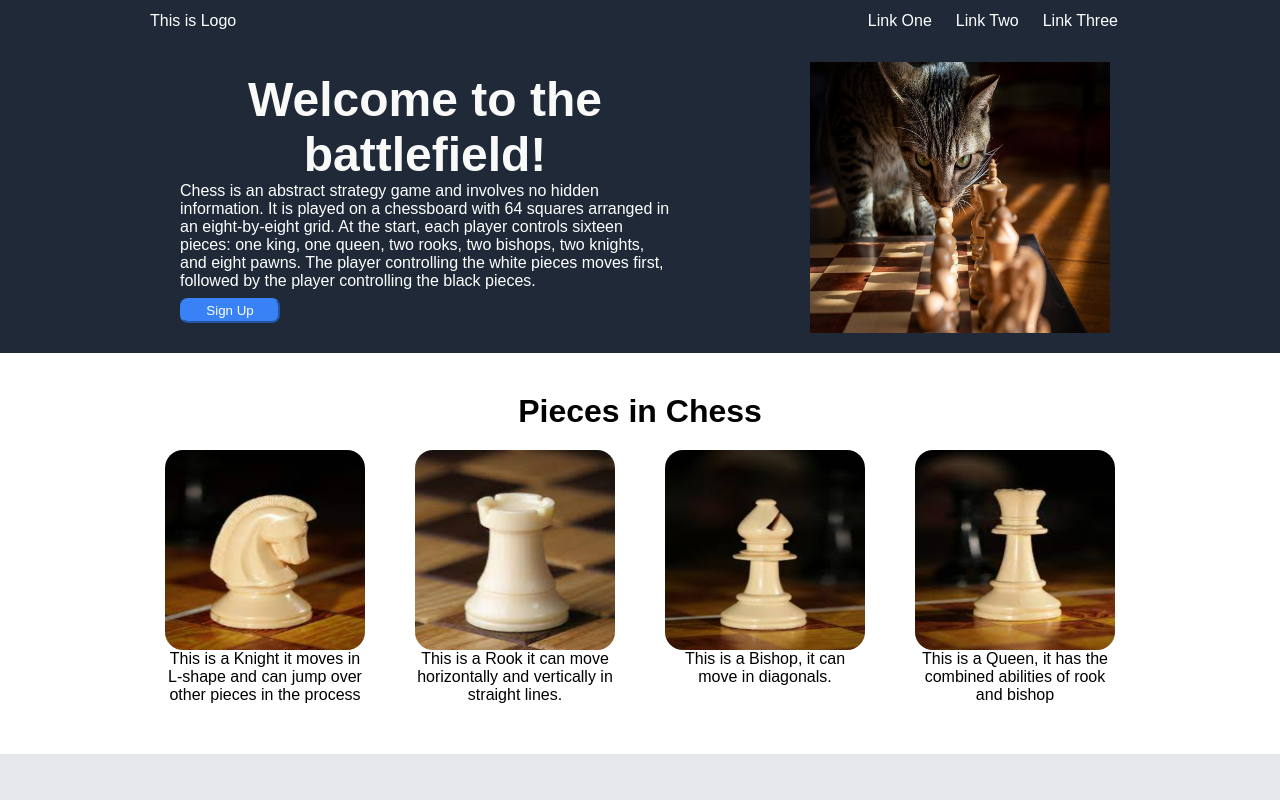
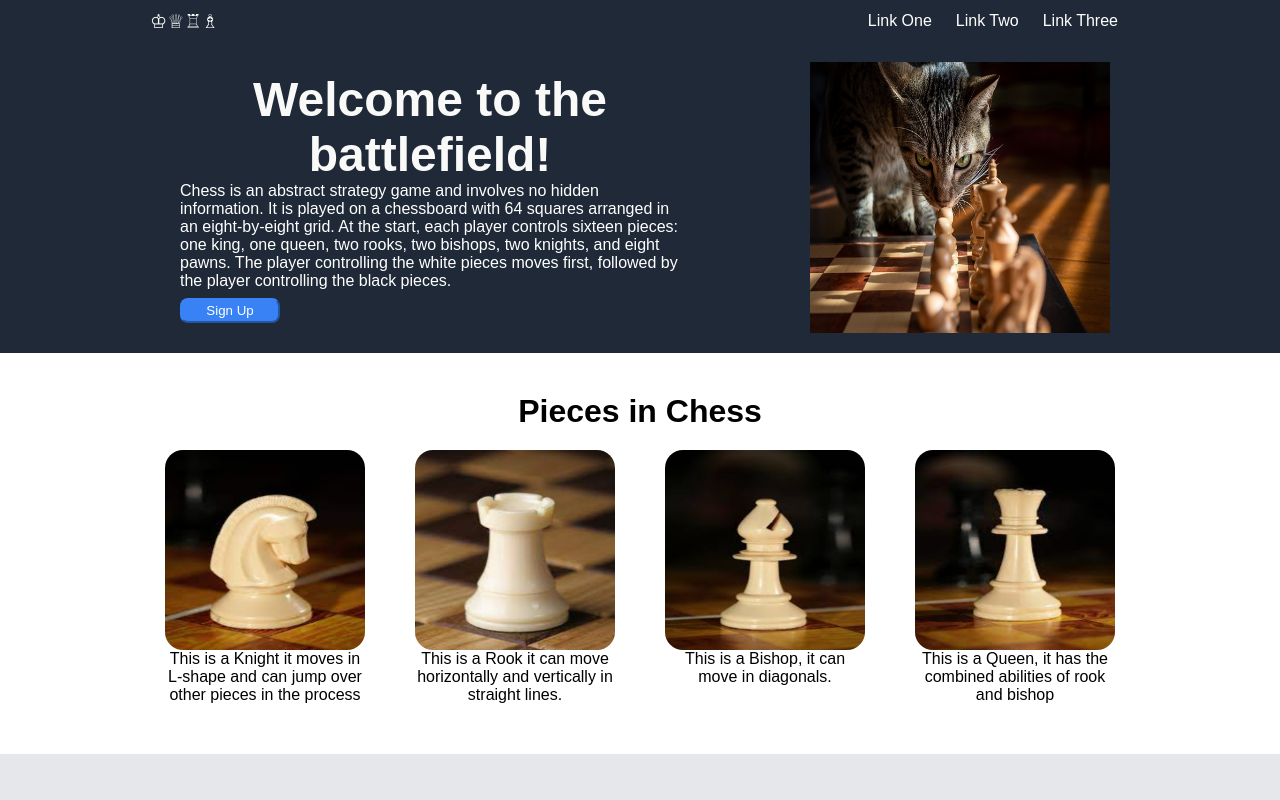
Before and after one commit to virendrasinh734/odin-landingpage, a plain HTML site: page index.html in a window 1280 px wide. Shown: the top 800 px of the page. Drawn offline with Linux system fonts and the light colour scheme.

Commit message:
add logo in header and some minor changes in styling of hero section

```diff
--- a/index.html
+++ b/index.html
@@ -10,7 +10,7 @@
 <body>
     <div class="header">
         <div class="logo">
-            <p>This is Logo</p>
+            <p>&#9812;&#9813;&#9814;&#9815;</p>
         </div>
         <div class="links">
             <ul>
@@ -23,7 +23,7 @@
     <div class="hero">
         <div class="content">
             <h1> Welcome to the battlefield!</h1>
-            <p>Chess is an abstract strategy game and involves no hidden information. It is played on a chessboard with 64 squares arranged in an eight-by-eight grid. At the start, each player controls sixteen pieces: one king, one queen, two rooks, two bishops, two knights, and eight pawns. The player controlling the white pieces moves first, followed by the player controlling the black pieces. </p>
+            <p>Chess is an abstract strategy game and involves no hidden information. It is played on a chessboard with 64 squares arranged in an eight-by-eight grid. At the start, each player controls sixteen pieces: one king, one queen, two rooks, two bishops, two knights, and eight pawns. The player controlling the white pieces moves first, followed by the player controlling the black pieces.</p>
             <button>Sign Up</button>
         </div>
         <img src="./images/cat_chess.jpg">
--- a/style.css
+++ b/style.css
@@ -29,6 +29,7 @@ li>a{
 }
 .logo{
     align-self: center;
+    font-size: larger;
 }
 .hero{
     display: flex;
@@ -39,16 +40,23 @@ li>a{
 .content{
     display: flex;
     flex-direction: column;
-    justify-content: center;
+    /* justify-content: center; */
     width: 50%;
-    flex-wrap: wrap;
+    /* flex-wrap: wrap; */
     padding: 30px;
+    flex: auto;
 }
 .hero{
     background-color: #1f2937;
     color: white;
     flex-wrap: wrap;
     flex: 1;
+    gap:80px;
+}
+.content p{
+    height: min-content;
+    flex-grow: 0;
+    padding: 0;
 }
 .hero>img{
     width: 300px;
@@ -121,6 +129,7 @@ button{
     background-color: #1f2937;
     text-align: center;
     color: white;
+    padding: 40px;
 }
 .contents{
     margin-top: 40px;
```
